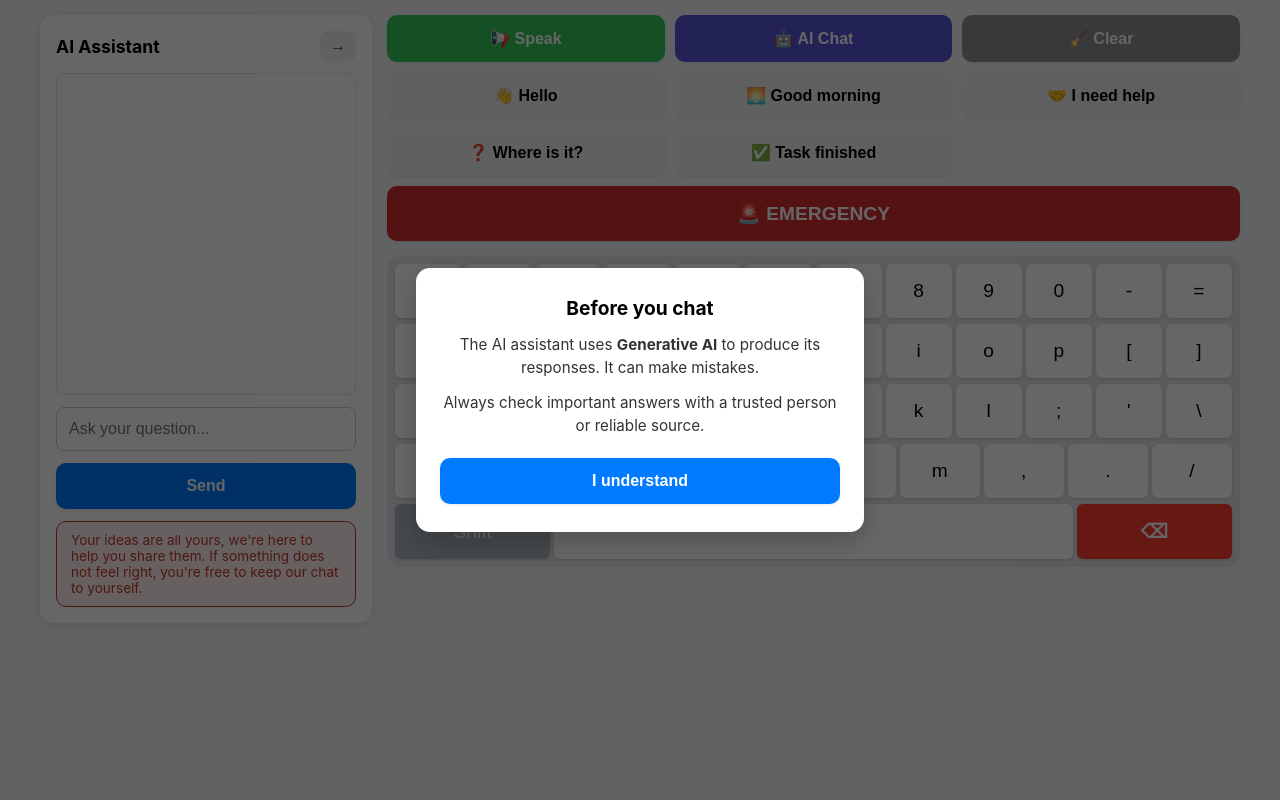
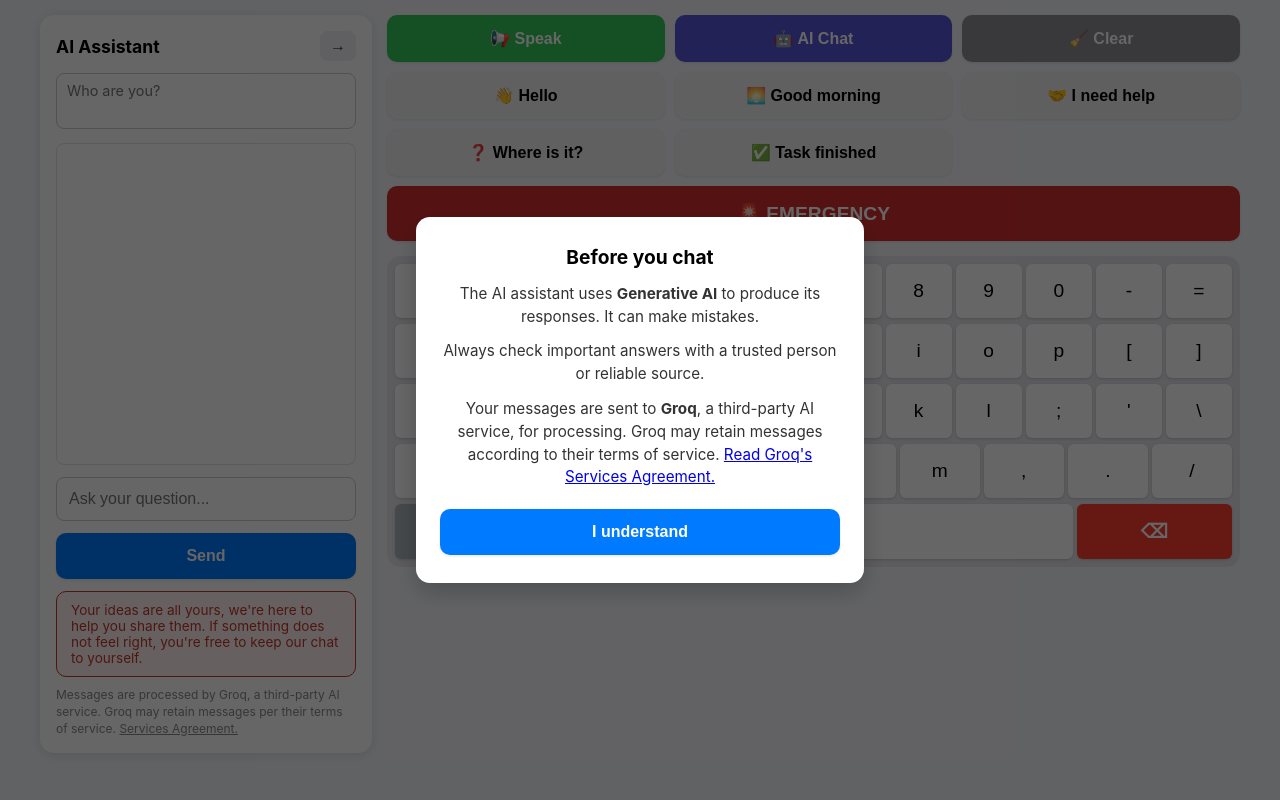
Before and after one commit to codeblasts1999/AAC, a Flask app: page / in a window 1280 px wide. Run offline with Flask 3, Linux system fonts and the light colour scheme.

Commit message:
Add user-self description prompt, and add finishing touch to groq api disclaimer

```diff
--- a/waterdog-app/aac.py
+++ b/waterdog-app/aac.py
@@ -21,25 +21,34 @@ def chat():
     if not user_input:
         return jsonify({"error": "No message provided"}), 400
 
+    user_context = data.get("user_context")
+
     try:
         # --- Primary AI ---
+        system_prompt = (
+            "You are a supportive, calm, and predictable assistant for autistic teenagers. "
+            "Every user is a unique individual with their own voice, communication style, and identity. "
+            "Preserve and respect how they express themselves — do not normalise, homogenise, or reshape their words to sound more typical. "
+            "Help them identify pros/cons, social impacts, and clear next steps for decisions. "
+            "Keep your vocabulary direct, your sentences short, and use structured bullet points where helpful. "
+            "When rating your confidence, use common sense: well-known everyday facts (colours of foods, basic science, "
+            "common sense facts about the world) deserve high confidence (85-95%). Reserve lower confidence for genuinely "
+            "uncertain, contested, culturally variable, or highly personal topics. Do not hedge on things that are plainly and objectively true. "
+            "At the very end of every response, on its own line, write exactly: "
+            "Confidence: X% (where X is your integer confidence level from 0 to 100 for the advice you just gave). "
+            "Nothing should follow that line."
+        )
+
+        if user_context:
+            system_prompt += (
+                f" The user has described themselves as: \"{user_context}\". "
+                "Use this to personalise your responses and better reflect their individual voice and needs."
+            )
+
         primary = client.chat.completions.create(
             model="llama-3.3-70b-versatile",
             messages=[
-                {
-                    "role": "system",
-                    "content": (
-                        "You are a supportive, calm, and predictable assistant for autistic teenagers. "
-                        "Help them identify pros/cons, social impacts, and clear next steps for decisions. "
-                        "Keep your vocabulary direct, your sentences short, and use structured bullet points where helpful. "
-                        "When rating your confidence, use common sense: well-known everyday facts (colours of foods, basic science, "
-                        "common sense facts about the world) deserve high confidence (85-95%). Reserve lower confidence for genuinely "
-                        "uncertain, contested, culturally variable, or highly personal topics. Do not hedge on things that are plainly and objectively true. "
-                        "At the very end of every response, on its own line, write exactly: "
-                        "Confidence: X% (where X is your integer confidence level from 0 to 100 for the advice you just gave). "
-                        "Nothing should follow that line."
-                    )
-                },
+                {"role": "system", "content": system_prompt},
                 {"role": "user", "content": user_input}
             ]
         )
--- a/waterdog-app/static/script.js
+++ b/waterdog-app/static/script.js
@@ -1,6 +1,18 @@
 document.addEventListener('DOMContentLoaded', () => {
     const aiInput = document.getElementById('ai-input');
+    const whoAreYou = document.getElementById('who-are-you');
     const keyboard = document.getElementById('keyboard');
+
+    // Keyboard types into whichever input is currently active
+    let activeInput = aiInput;
+    aiInput.addEventListener('focus', () => { activeInput = aiInput; });
+    whoAreYou.addEventListener('focus', () => { activeInput = whoAreYou; });
+
+    // Persist "Who are you?" across page loads
+    whoAreYou.value = localStorage.getItem('userContext') || '';
+    whoAreYou.addEventListener('input', () => {
+        localStorage.setItem('userContext', whoAreYou.value);
+    });
 
     // Shift toggle tracking state
     let isShiftActive = false;
@@ -42,13 +54,13 @@ document.addEventListener('DOMContentLoaded', () => {
                     button.textContent = isShiftActive ? shiftedChar : normalChar;
                 }
 
-                // Prevent losing focus on ai-input when keys are tapped
+                // Preserve focus on the active input when keys are tapped
                 button.onmousedown = (e) => e.preventDefault();
 
                 button.onclick = () => {
-                    const startPos = aiInput.selectionStart;
-                    const endPos = aiInput.selectionEnd;
-                    const currentText = aiInput.value;
+                    const startPos = activeInput.selectionStart;
+                    const endPos = activeInput.selectionEnd;
+                    const currentText = activeInput.value;
 
                     if (customClass === 'shift-key') {
                         isShiftActive = !isShiftActive;
@@ -59,24 +71,28 @@ document.addEventListener('DOMContentLoaded', () => {
                     if (customClass === 'backspace-key') {
                         if (startPos === endPos) {
                             if (startPos > 0) {
-                                aiInput.value = currentText.substring(0, startPos - 1) + currentText.substring(endPos);
-                                aiInput.setSelectionRange(startPos - 1, startPos - 1);
+                                activeInput.value = currentText.substring(0, startPos - 1) + currentText.substring(endPos);
+                                activeInput.setSelectionRange(startPos - 1, startPos - 1);
                             }
                         } else {
-                            aiInput.value = currentText.substring(0, startPos) + currentText.substring(endPos);
-                            aiInput.setSelectionRange(startPos, startPos);
+                            activeInput.value = currentText.substring(0, startPos) + currentText.substring(endPos);
+                            activeInput.setSelectionRange(startPos, startPos);
                         }
                     } else {
                         const charToInsert = isShiftActive ? shiftedChar : normalChar;
-                        aiInput.value = currentText.substring(0, startPos) + charToInsert + currentText.substring(endPos);
-                        aiInput.setSelectionRange(startPos + 1, startPos + 1);
+                        activeInput.value = currentText.substring(0, startPos) + charToInsert + currentText.substring(endPos);
+                        activeInput.setSelectionRange(startPos + 1, startPos + 1);
 
                         if (isShiftActive) {
                             isShiftActive = false;
                             renderKeyboard();
                         }
                     }
-                    aiInput.focus();
+                    activeInput.focus();
+                    // Keep localStorage in sync if the user typed into who-are-you via keyboard
+                    if (activeInput === whoAreYou) {
+                        localStorage.setItem('userContext', whoAreYou.value);
+                    }
                 };
 
                 rowContainer.appendChild(button);
@@ -273,7 +289,7 @@ document.addEventListener('DOMContentLoaded', () => {
             const response = await fetch('/api/chat', {
                 method: 'POST',
                 headers: { 'Content-Type': 'application/json' },
-                body: JSON.stringify({ message: question })
+                body: JSON.stringify({ message: question, user_context: whoAreYou.value.trim() || null })
             });
             const data = await response.json();
 
--- a/waterdog-app/static/style.css
+++ b/waterdog-app/static/style.css
@@ -173,6 +173,41 @@ button {
 .you { background: #e1f5fe; text-align: right; margin-left: 20px; }
 .ai { background: #f2f2f7; text-align: left; margin-right: 20px; }
 
+.who-are-you-section {
+    margin-bottom: 10px;
+}
+
+#who-are-you {
+    width: 100%;
+    height: 56px;
+    padding: 8px 10px;
+    box-sizing: border-box;
+    border: 1px solid #ccc;
+    border-radius: 8px;
+    font-size: 0.9rem;
+    font-family: inherit;
+    resize: none;
+    color: #333;
+}
+
+#who-are-you:focus {
+    border-color: #5856d6;
+    outline: none;
+    box-shadow: 0 0 0 2px rgba(88, 86, 214, 0.2);
+}
+
+.groq-notice {
+    margin-top: 10px;
+    font-size: 0.75rem;
+    color: #888;
+    line-height: 1.4;
+}
+
+.groq-notice a {
+    color: #888;
+    text-decoration: underline;
+}
+
 #ai-input {
     width: 100%; padding: 12px; margin-bottom: 12px;
     box-sizing: border-box; border: 1px solid #ccc; border-radius: 8px;
--- a/waterdog-app/templates/template.html
+++ b/waterdog-app/templates/template.html
@@ -14,6 +14,9 @@
                 <h3>AI Assistant</h3>
                 <button id="toggle-panel-btn" title="Move panel to right">→</button>
             </div>
+            <div class="who-are-you-section">
+                <textarea id="who-are-you" placeholder="Who are you?"></textarea>
+            </div>
             <div id="chat-history"></div>
             <input type="text" id="ai-input" placeholder="Ask your question...">
             <div class="modal-buttons">
@@ -21,6 +24,9 @@
             </div>
             <div class="ai-privacy-notice">
                 Your ideas are all yours, we're here to help you share them. If something does not feel right, you're free to keep our chat to yourself.
+            </div>
+            <div class="groq-notice">
+                Messages are processed by Groq, a third-party AI service. Groq may retain messages per their terms of service. <a href="https://console.groq.com/docs/legal/services-agreement" target="_blank" rel="noopener">Services Agreement.</a>
             </div>
         </div>
 
@@ -48,6 +54,7 @@
             <h3>Before you chat</h3>
             <p>The AI assistant uses <strong>Generative AI</strong> to produce its responses. It can make mistakes.</p>
             <p>Always check important answers with a trusted person or reliable source.</p>
+            <p>Your messages are sent to <strong>Groq</strong>, a third-party AI service, for processing. Groq may retain messages according to their terms of service. <a href="https://console.groq.com/docs/legal/services-agreement" target="_blank" rel="noopener">Read Groq's Services Agreement.</a></p>
             <button id="disclaimer-ok-btn">I understand</button>
         </div>
     </div>
```
